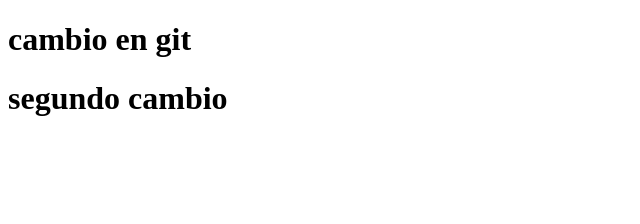
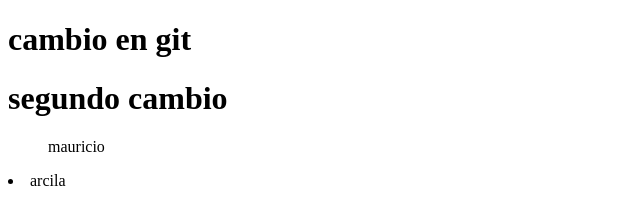
Before and after one commit to mauroarc92/prueba-github, a plain HTML site: page index.html in a window 1280 px wide. Shown: the whole page, without its empty margins (0-640 px from the left). Drawn offline with Linux system fonts and the light colour scheme.

Commit message:
ingresamos el cuarto commit

```diff
--- a/index.html
+++ b/index.html
@@ -11,5 +11,8 @@
 
      <h1>segundo cambio </h1>
 
+     <ul>mauricio</ul>
+     <li>arcila</li>
+
 </body>
 </html>
```
